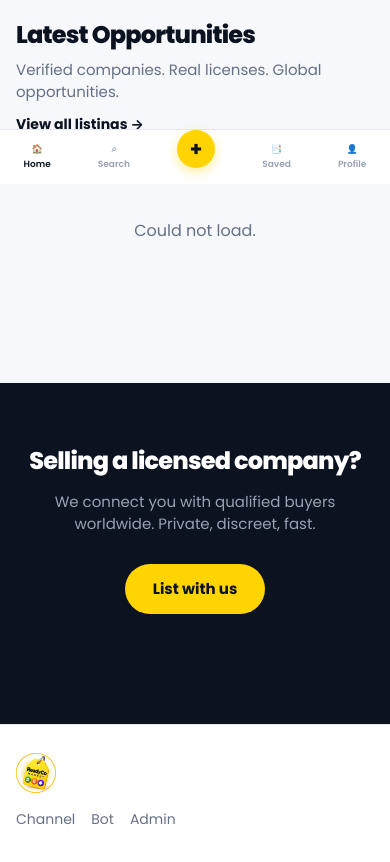
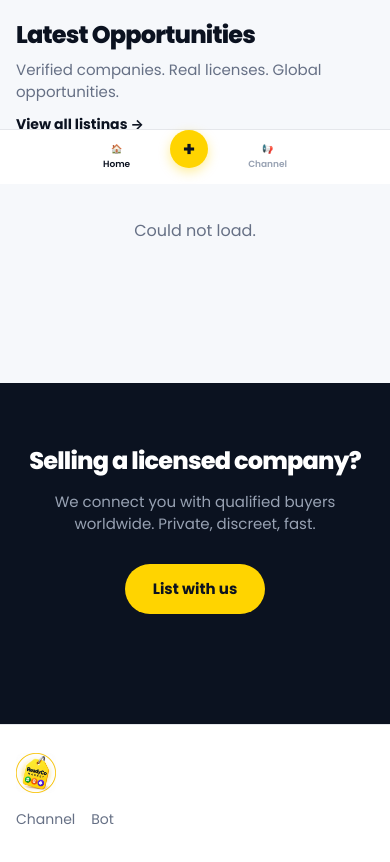
Before and after one commit to Timur-borisevich/readyco, a website: page public/site.html in a window 390 px wide. Shown: the part 660-1522 px from the top of the page. Drawn offline with Linux system fonts and the light colour scheme; no server answers.

Commit message:
Minimal mobile nav: Home, Submit Offer, Channel; remove Admin from footer

```diff
--- a/public/site.html
+++ b/public/site.html
@@ -111,7 +111,7 @@ button{font-family:inherit;cursor:pointer;border:none;background:none}
 .footer-links a:hover{color:var(--text)}
 
 /* Bottom nav */
-.bn{display:none;position:fixed;bottom:0;left:0;right:0;background:#fff;border-top:1px solid var(--border);padding:8px 0 calc(8px + env(safe-area-inset-bottom));z-index:101;justify-content:space-around;align-items:center}
+.bn{display:none;position:fixed;bottom:0;left:0;right:0;background:#fff;border-top:1px solid var(--border);padding:8px 0 calc(8px + env(safe-area-inset-bottom));z-index:101;justify-content:center;gap:40px;align-items:center}
 .bn-i{display:flex;flex-direction:column;align-items:center;gap:2px;font-size:10px;font-weight:600;color:var(--text-3);background:none;border:none}
 .bn-i.act{color:var(--navy)}
 .bn-plus{width:42px;height:42px;border-radius:50%;background:var(--yellow);color:var(--navy);font-size:24px;font-weight:700;display:flex;align-items:center;justify-content:center;transform:translateY(-8px);box-shadow:0 4px 12px rgba(255,212,0,0.4)}
@@ -271,15 +271,13 @@ body{padding-bottom:70px}
 
 <footer class="footer">
   <img src="/logo.png" alt="ReadyCo Market" style="height:40px;border-radius:8px">
-  <div class="footer-links"><a href="https://t.me/readyco">Channel</a><a href="https://t.me/ReadyCoAdminBot">Bot</a><a href="https://readyco.vercel.app/inbox">Admin</a></div>
+  <div class="footer-links"><a href="https://t.me/readyco">Channel</a><a href="https://t.me/ReadyCoAdminBot">Bot</a></div>
 </footer>
 
 <nav class="bn">
-  <button class="bn-i act">🏠<span>Home</span></button>
-  <button class="bn-i">⌕<span>Search</span></button>
-  <button class="bn-plus">+</button>
-  <button class="bn-i">📑<span>Saved</span></button>
-  <button class="bn-i">👤<span>Profile</span></button>
+  <button class="bn-i act" onclick="window.location.href='/'">🏠<span>Home</span></button>
+  <button class="bn-plus" onclick="window.location.href='https://t.me/ReadyCoAdminBot'">+</button>
+  <button class="bn-i" onclick="window.location.href='https://t.me/readyco'">📢<span>Channel</span></button>
 </nav>
 
 <script>
```
